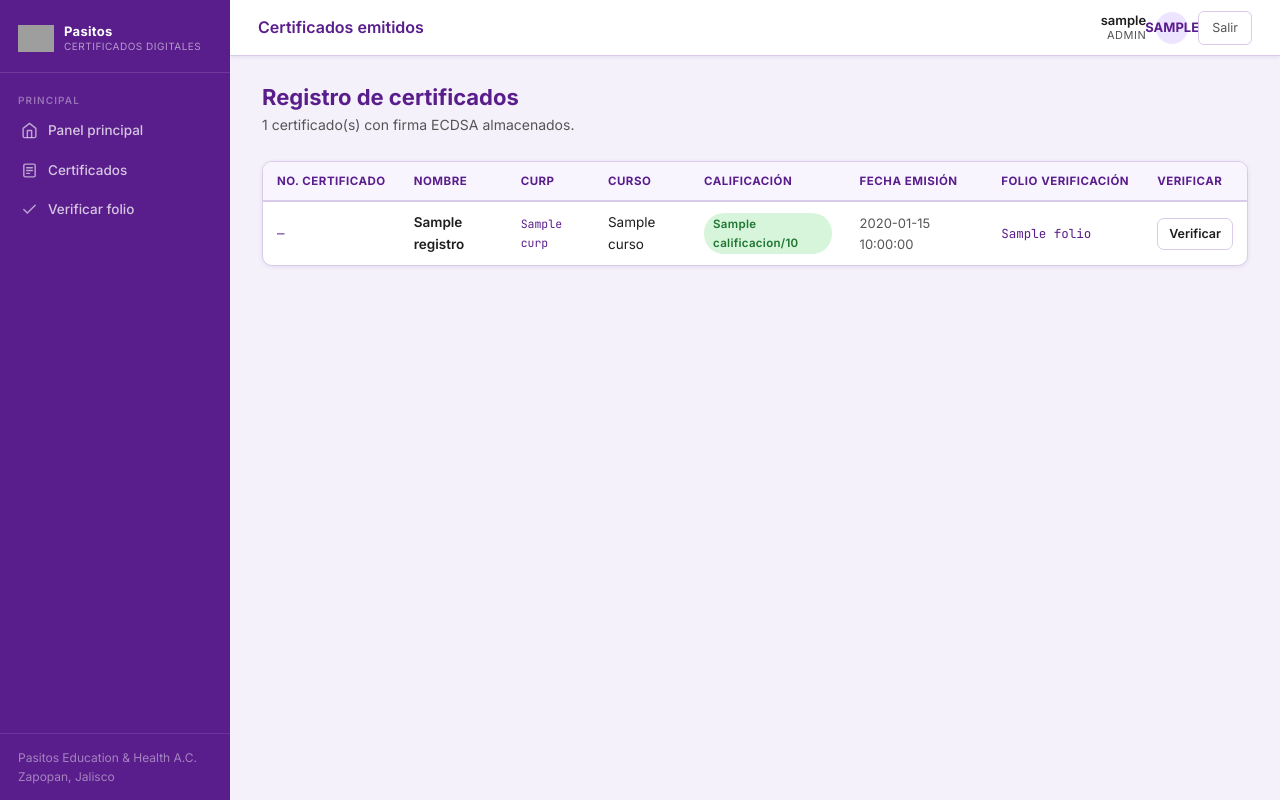
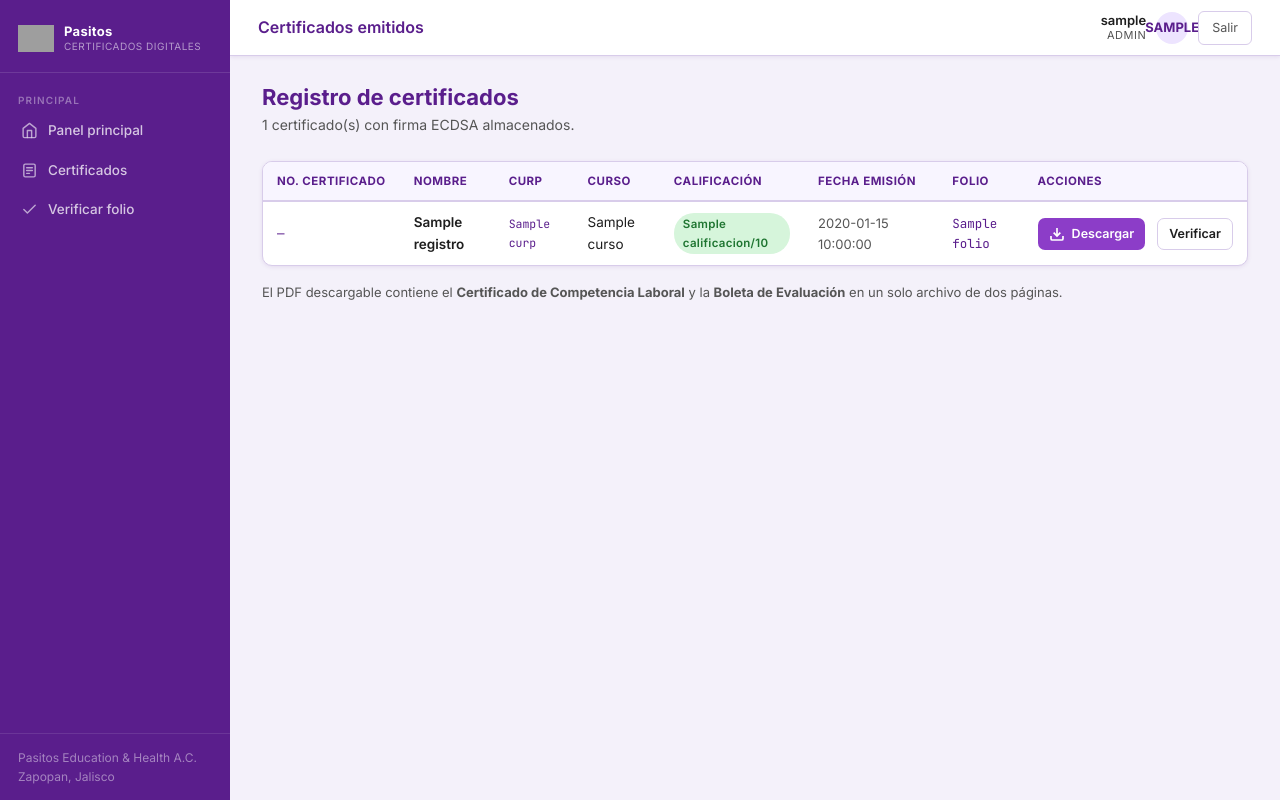
Before and after one commit to vallya0vel-del/pasitos-cert-crypto, a Flask app: template src/web/templates/certificados.html in a window 1280 px wide. Run offline with Flask 3, Linux system fonts and the light colour scheme; the template is opened without the code that fills it: most values are stand-ins (such as "Sample title", 1, 10 or a date in 2020); grey boxes are pictures that could not be loaded.

Commit message:
feat: merge cert+boleta into one PDF, add download route

```diff
--- a/requirements.txt
+++ b/requirements.txt
@@ -6,6 +6,7 @@ bcrypt>=4.1.2              # Hashing de contraseñas con salting automático
 qrcode[pil]>=7.4.2         # Generación de códigos QR con soporte Pillow
 Pillow>=10.3.0             # Manipulación de imágenes (plantilla base del certificado)
 reportlab>=4.2.0           # Generación de PDFs con texto, imágenes y QR incrustados
+pypdf>=4.0.0               # Fusión de PDFs (certificado + boleta → un solo archivo)
 
 # ─── Web ──────────────────────────────────────────────────────────────────────
 Flask>=3.0.0               # Servidor web y enrutamiento
--- a/src/web/routes/dashboard.py
+++ b/src/web/routes/dashboard.py
@@ -43,7 +43,7 @@ def _build_stats() -> dict:
             registro = json.loads(_OUTPUT.read_text("utf-8"))
             stats["total_emitidos"] = len(registro)
             recientes = sorted(
-                registro.values(),
+                [{"folio": k, **v} for k, v in registro.items()],
                 key=lambda x: x.get("fecha_emision", ""),
                 reverse=True,
             )[:5]
--- a/src/web/templates/certificados.html
+++ b/src/web/templates/certificados.html
@@ -28,8 +28,8 @@
           <th>Curso</th>
           <th>Calificación</th>
           <th>Fecha emisión</th>
-          <th>Folio verificación</th>
-          <th>Verificar</th>
+          <th>Folio</th>
+          <th>Acciones</th>
         </tr>
       </thead>
       <tbody>
@@ -45,8 +45,16 @@
           <td class="text-sm text-muted">{{ r.fecha_emision }}</td>
           <td class="td-mono">{{ r.folio }}</td>
           <td>
-            <a href="{{ url_for('verificar.verificar') }}?folio={{ r.folio }}"
-               class="btn btn-outline btn-sm">Verificar</a>
+            <div class="flex gap-3" style="flex-wrap: nowrap;">
+              <a href="{{ url_for('certificados.descargar', folio=r.folio) }}"
+                 class="btn btn-primary btn-sm"
+                 title="Descargar certificado + boleta en un solo PDF">
+                <svg xmlns="http://www.w3.org/2000/svg" width="14" height="14" viewBox="0 0 24 24" fill="none" stroke="currentColor" stroke-width="2.5"><path d="M21 15v4a2 2 0 01-2 2H5a2 2 0 01-2-2v-4"/><polyline points="7 10 12 15 17 10"/><line x1="12" y1="15" x2="12" y2="3"/></svg>
+                Descargar
+              </a>
+              <a href="{{ url_for('verificar.verificar') }}?folio={{ r.folio }}"
+                 class="btn btn-outline btn-sm">Verificar</a>
+            </div>
           </td>
         </tr>
         {% endfor %}
@@ -62,4 +70,11 @@
     {% endif %}
   </div>
 </div>
+
+{% if registros %}
+<p class="text-sm text-muted mt-4">
+  El PDF descargable contiene el <strong>Certificado de Competencia Laboral</strong> y la
+  <strong>Boleta de Evaluación</strong> en un solo archivo de dos páginas.
+</p>
+{% endif %}
 {% endblock %}
```
Also changed, not shown: src/pdf_generator/certificate_builder.py (+23 -0 lines), src/web/routes/certificados.py (+31 -5 lines), src/web/templates/dashboard.html (+7 -0 lines).
